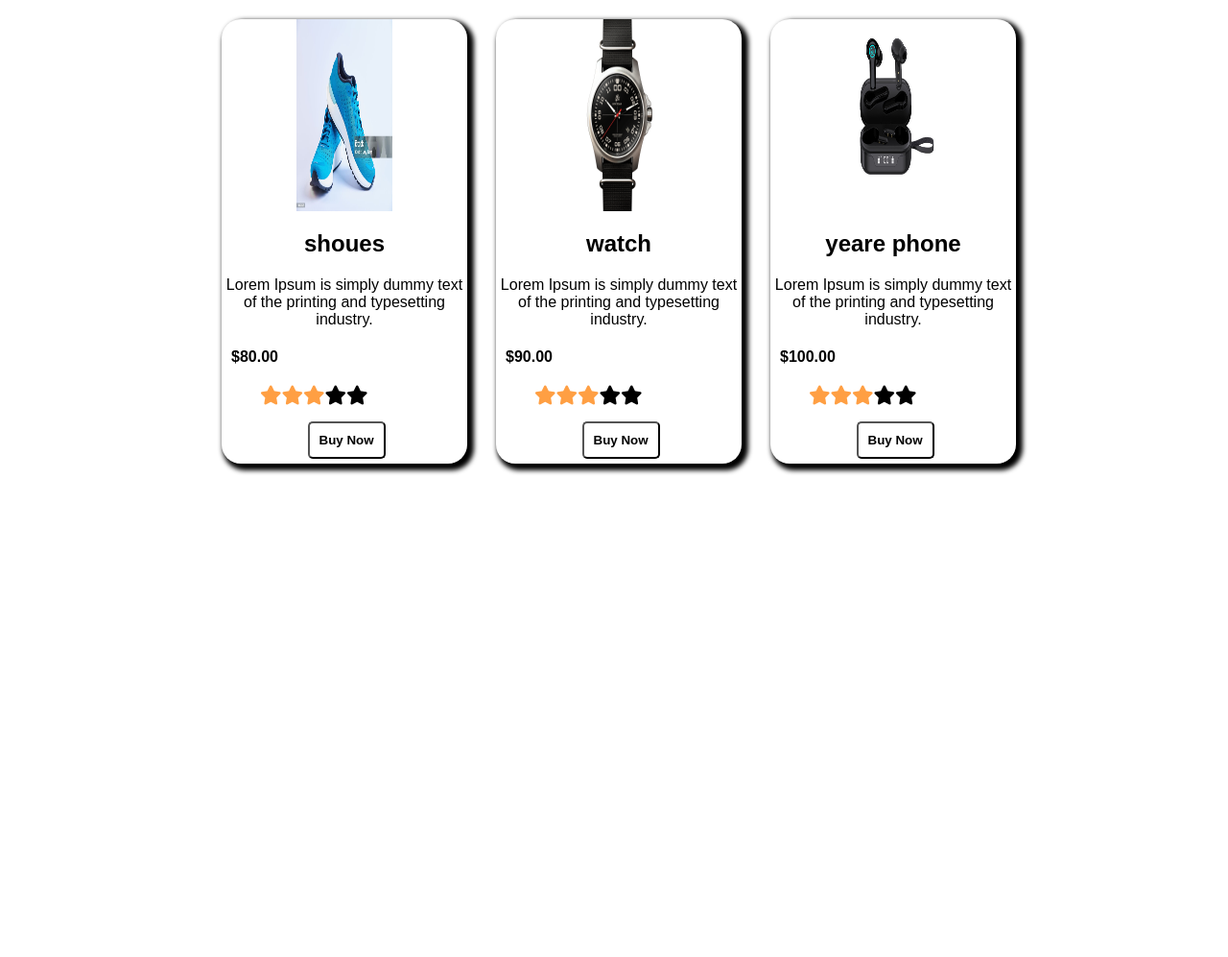
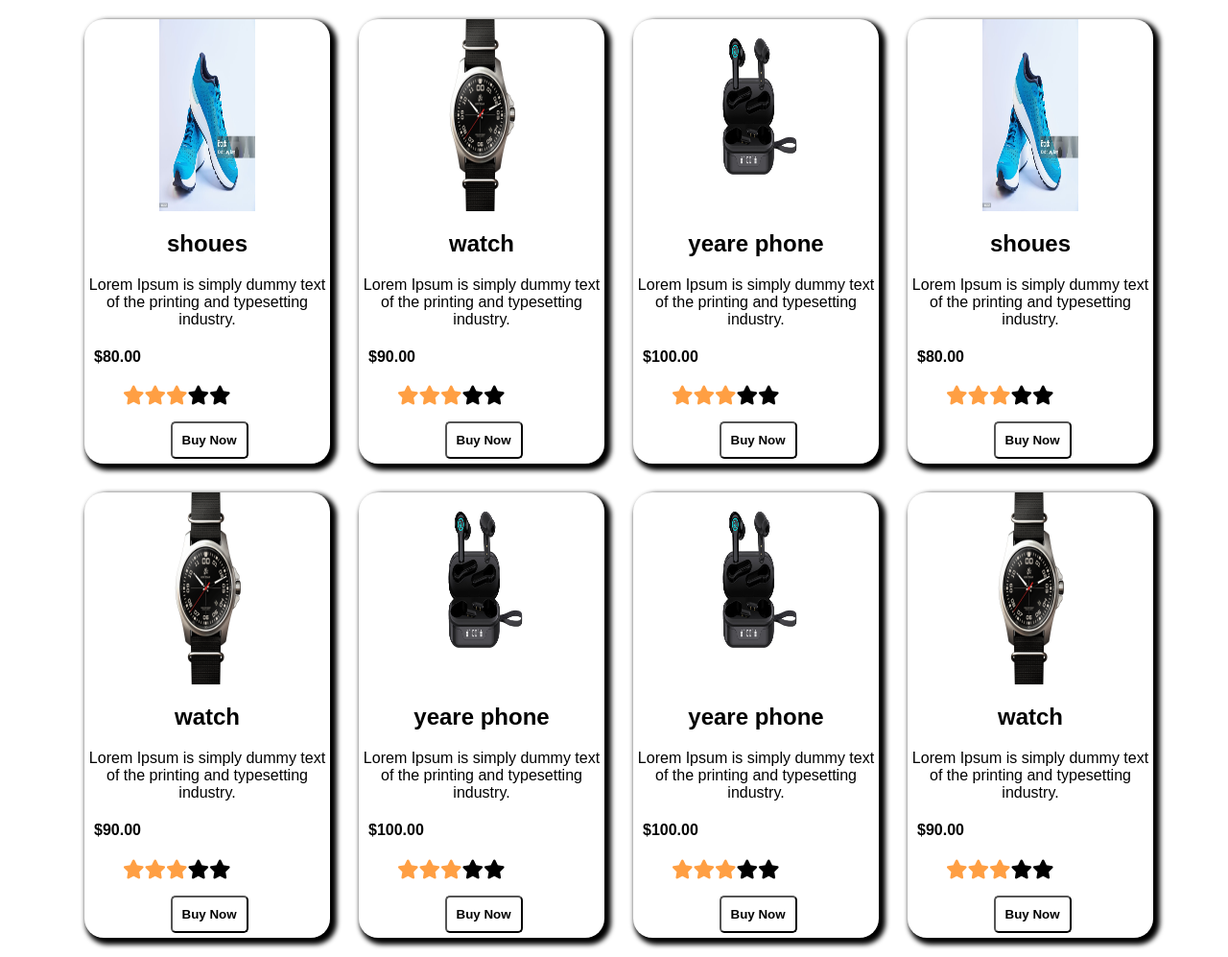
Before and after one commit to jrupa08/HTMI_5, a plain HTML site: page index.html in a window 1280 px wide. Shown: the whole page at 96% size. Before the commit the page ends 800 px from the top, so only its background shows below. Drawn offline with Linux system fonts and the light colour scheme.

Commit message:
new row added

```diff
--- a/index.html
+++ b/index.html
@@ -59,7 +59,83 @@
             <button>Buy Now</button>
 
         </div>
+        <div class="containt">
+            <img src="shoues.jpg">
+            <h2>shoues</h2>
+            <p>Lorem Ipsum is simply dummy text of the printing and typesetting industry. </p>
+            <h4>$80.00</h6>
+                <ul>
+                    <li><i class="fa fa-star checked"></i></li>
+                    <li><i class="fa fa-star checked"></i></li>
+                    <li><i class="fa fa-star checked"></i></li>
+                    <li><i class="fa fa-star"></i></li>
+                    <li><i class="fa fa-star"></i></li>
 
+                </ul>
+                <button>Buy Now</button>
+        </div>
+        <div class="containt">
+            <img src="watch.png">
+            <h2>watch</h2>
+            <p>Lorem Ipsum is simply dummy text of the printing and typesetting industry. </p>
+            <h4>$90.00</h4>
+            <ul>
+                <li><i class="fa fa-star checked"></i></li>
+                <li><i class="fa fa-star checked"></i></li>
+                <li><i class="fa fa-star checked"></i></li>
+                <li><i class="fa fa-star"></i></li>
+                <li><i class="fa fa-star"></i></li>
+
+            </ul>
+            <button>Buy Now</button>
+
+        </div>
+        <div class="containt">
+            <img src="earphones.png">
+            <h2>yeare phone</h2>
+            <p>Lorem Ipsum is simply dummy text of the printing and typesetting industry. </p>
+            <h4>$100.00</h4>
+            <ul>
+                <li><i class="fa fa-star checked"></i></li>
+                <li><i class="fa fa-star checked"></i></li>
+                <li><i class="fa fa-star checked"></i></li>
+                <li><i class="fa fa-star"></i></li>
+                <li><i class="fa fa-star"></i></li>
+            </ul>
+            <button>Buy Now</button>
+
+        </div>
+        <div class="containt">
+            <img src="earphones.png">
+            <h2>yeare phone</h2>
+            <p>Lorem Ipsum is simply dummy text of the printing and typesetting industry. </p>
+            <h4>$100.00</h4>
+            <ul>
+                <li><i class="fa fa-star checked"></i></li>
+                <li><i class="fa fa-star checked"></i></li>
+                <li><i class="fa fa-star checked"></i></li>
+                <li><i class="fa fa-star"></i></li>
+                <li><i class="fa fa-star"></i></li>
+            </ul>
+            <button>Buy Now</button>
+
+        </div>
+        <div class="containt">
+            <img src="watch.png">
+            <h2>watch</h2>
+            <p>Lorem Ipsum is simply dummy text of the printing and typesetting industry. </p>
+            <h4>$90.00</h4>
+            <ul>
+                <li><i class="fa fa-star checked"></i></li>
+                <li><i class="fa fa-star checked"></i></li>
+                <li><i class="fa fa-star checked"></i></li>
+                <li><i class="fa fa-star"></i></li>
+                <li><i class="fa fa-star"></i></li>
+
+            </ul>
+            <button>Buy Now</button>
+
+        </div>
     </div>
 
 </body>
```
